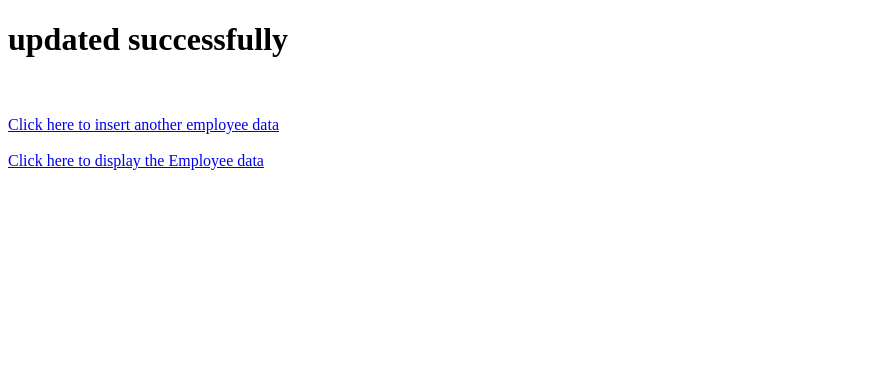
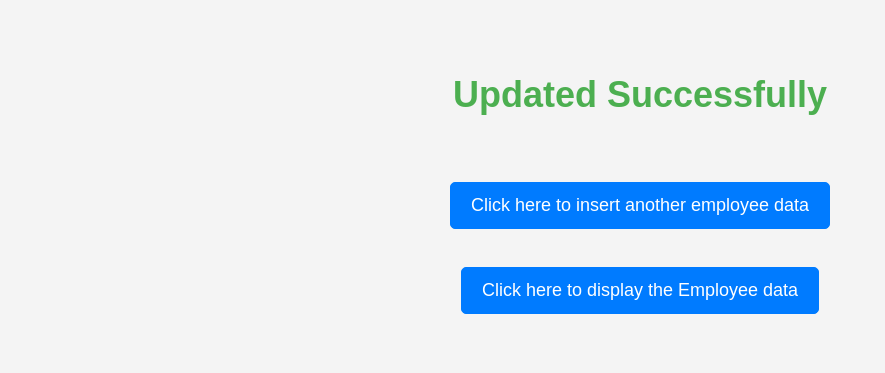
Before and after one commit to kartheekbasa/Django_crud_operation, a Python web app: template Templates/update.html in a window 1280 px wide. Shown: the top 373 px of the page, without its empty margins (0-885 px from the left). Run offline with Jinja, Linux system fonts and the light colour scheme; the template is opened without the code that fills it, so the values that code supplies are empty.

Commit message:
Update update.html
added CSS

```diff
--- a/Templates/update.html
+++ b/Templates/update.html
@@ -2,10 +2,51 @@
 <html lang="en">
 <head>
     <meta charset="UTF-8">
-    <title>Title</title>
+    <title>Update Confirmation</title>
+    <style>
+        /* General styling for the body */
+        body {
+            font-family: Arial, sans-serif;
+            background-color: #f4f4f4;
+            text-align: center;
+            margin: 0;
+            padding: 50px;
+        }
+
+        /* Styling for the heading */
+        h1 {
+            color: #4CAF50;
+            font-size: 36px;
+            margin-bottom: 20px;
+        }
+
+        /* Styling for the anchor links */
+        a {
+            text-decoration: none;
+            font-size: 18px;
+            color: #fff;
+            background-color: #007BFF;
+            padding: 12px 20px;
+            border-radius: 5px;
+            display: inline-block;
+            margin: 10px;
+            border: 1px solid #007BFF;
+        }
+
+        /* Hover effect for the links */
+        a:hover {
+            background-color: #0056b3;
+            border-color: #0056b3;
+        }
+
+        /* Styling for additional spacing */
+        br {
+            margin-bottom: 20px;
+        }
+    </style>
 </head>
 <body>
-    <h1>updated successfully</h1>
+    <h1>Updated Successfully</h1>
     <br><br>
     <a href="/in">Click here to insert another employee data</a>
     <br><br>
```
